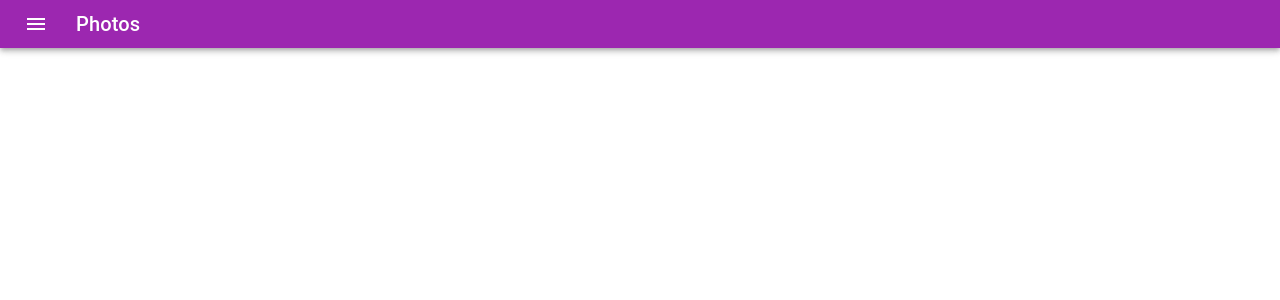
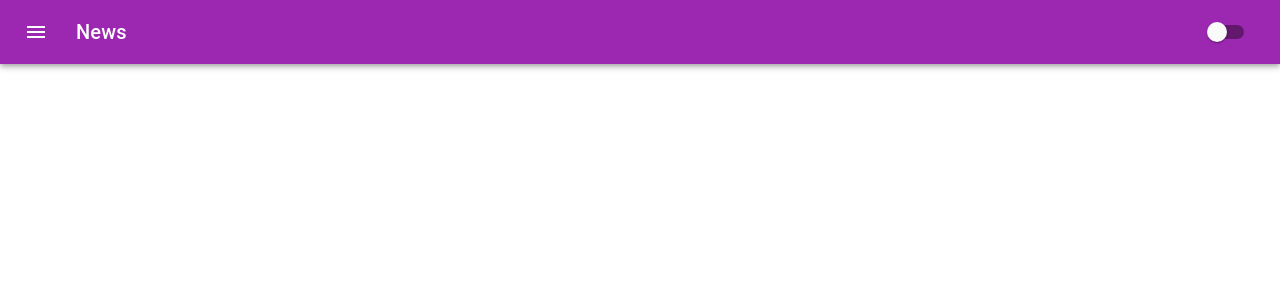
Before and after one commit to jami829/Project_ShoppingMall, a React (Create React App) app: page / in a window 1280 px wide. Shown: the top 300 px of the page. Built offline with nearby package versions, Linux system fonts and the light colour scheme.

Commit message:
:art: dark toggle using Material

```diff
--- a/src/App.tsx
+++ b/src/App.tsx
@@ -1,10 +1,11 @@
-import React from 'react';
-import { createStyles, makeStyles, Theme, createMuiTheme, ThemeProvider } from '@material-ui/core/styles';
+import React, { useState } from 'react';
+import { createMuiTheme, ThemeProvider } from '@material-ui/core/styles';
 
 import purple from '@material-ui/core/colors/purple';
 import green from '@material-ui/core/colors/green';
 import Header from './components/Header';
 
+import { Switch } from '@material-ui/core';
 
 
 
@@ -22,10 +23,28 @@ const theme = createMuiTheme({
 
 function App() {
 
+  // 다크모드
+  const [isDark, setIsDark] = useState(false)
+
+  // const classes = useStyles();
+
+  const handleChange = (event: React.ChangeEvent<HTMLInputElement>) => {
+    setIsDark(event.target.checked);
+  };
+
+  console.log("isDark", isDark)
   return (
     // </ThemeProvider> 는 항상 리액트의 컨택스트 API를 의존하기 때문에 스타일링하는 컴포넌트들의 상위에 항상 위치하도록 하여야 한다.
     <ThemeProvider theme={theme}>
-      <Header />
+      <Header>
+        {/* Header 안 쪽에 children의 특수한 prop형태로 내려주게 될 것 */}
+        <Switch
+          checked={isDark}
+          onChange={handleChange}
+          name="checkedA"
+          inputProps={{ 'aria-label': 'secondary checkbox' }}
+        />
+      </Header>
     </ThemeProvider>
   );
 }
--- a/src/components/Header.tsx
+++ b/src/components/Header.tsx
@@ -1,12 +1,14 @@
-import React from 'react';
+import React, { useState } from 'react';
 
 import { createStyles, makeStyles, Theme, createMuiTheme, ThemeProvider } from '@material-ui/core/styles';
 
 import AppBar from '@material-ui/core/AppBar';
 import Toolbar from '@material-ui/core/Toolbar';
 import Typography from '@material-ui/core/Typography';
+import Button from '@material-ui/core/Button';
 import IconButton from '@material-ui/core/IconButton';
 import MenuIcon from '@material-ui/icons/Menu';
+
 
 
 const useStyles = makeStyles((theme: Theme) =>
@@ -17,26 +19,34 @@ const useStyles = makeStyles((theme: Theme) =>
     menuButton: {
       marginRight: theme.spacing(2),
     },
+    title: {
+      flexGrow: 1,
+    },
   }),
 );
 
+interface Props {
+  children: React.ReactNode;
+}
 
+function Header({ children }: Props) {
 
-function Header() {
   const classes = useStyles();
   return (
     <div className={classes.root}>
-
       <AppBar position="static">
-        <Toolbar variant="dense">
+        <Toolbar>
           <IconButton edge="start" className={classes.menuButton} color="inherit" aria-label="menu">
             <MenuIcon />
           </IconButton>
-          <Typography variant="h6" color="inherit">
-            Photos
-    </Typography>
+          <Typography variant="h6" className={classes.title}>
+            News
+          </Typography>
+          {children}
+          {/* <Button color="inherit">Login</Button> */}
         </Toolbar>
       </AppBar>
+
     </div>
   )
 }
```
Also changed, not shown: 1 other file (tests, documents, lock files or other folders).
